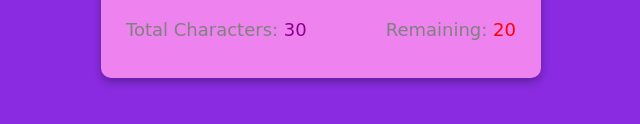
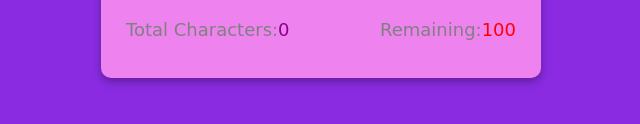
Before and after one commit to ravenlokss75/real-time-Character-counter, a plain HTML site: page index.html in a window 1280 px wide. Shown: the part 456-580 px from the top of the page, 319-959 px from the left. Drawn offline with Linux system fonts and the light colour scheme.

Commit message:
added js needs notes

```diff
--- a/index.html
+++ b/index.html
@@ -12,8 +12,8 @@
     <div class="container"><h2>Real-time Character Counter</h2>
     <textarea id="textarea" class="textarea" placeholder="please write your text here..." maxlength="100"></textarea>
     <div class="counter-container">
-        <p>Total Characters:<span class="total-counter" id="total-counter"> 30</span></p>
-        <p>Remaining:<span class="remaining-counter" id="remaining-counter"> 20</span></p>
+        <p>Total Characters:<span class="total-counter" id="total-counter"><!--removed number after js was completed--></span></p>
+        <p>Remaining:<span class="remaining-counter" id="remaining-counter"><!--removed number after js was completed--></span></p>
     </div>
 </div>
     <script src="index.js"></script>
--- a/index.js
+++ b/index.js
@@ -0,0 +1,15 @@
+const textareaEl = document.getElementById("textarea");
+const totalCounterEl = document.getElementById("total-counter");
+const remainingCounterEl = document.getElementById("remaining-counter");
+
+textareaEl.addEventListener("keyup", ()=>{
+    updateCounter();
+})
+
+updateCounter()
+
+function updateCounter(){
+    totalCounterEl.innerText = textareaEl.value.length;
+    remainingCounterEl.innerText = textareaEl.getAttribute("maxLength") - textareaEl.value.length;
+
+}
```
